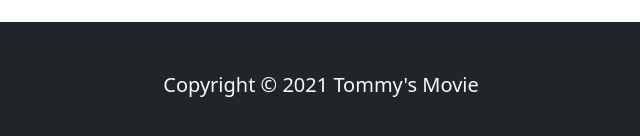
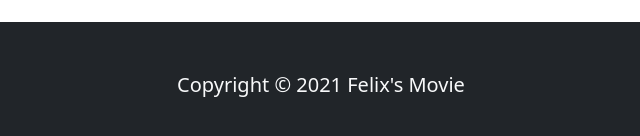
Before and after one commit to Felix-only/movie, a plain HTML site: page Movie.html in a window 1280 px wide. Shown: the part 3493-3629 px from the top of the page, 319-959 px from the left. Drawn offline with nearby package versions, Linux system fonts and the light colour scheme.

Commit message:
Update Movie.html

```diff
--- a/Movie.html
+++ b/Movie.html
@@ -133,7 +133,7 @@
 	<!-- footer -->
 	<footer class="p-5 bg-dark text-light text-center position-relative">
 		<div class="container">
-			<p class="lead">Copyright &copy; 2021 Tommy's Movie</p>
+			<p class="lead">Copyright &copy; 2021 Felix's Movie</p>
 		</div>
 	</footer>
 
```
